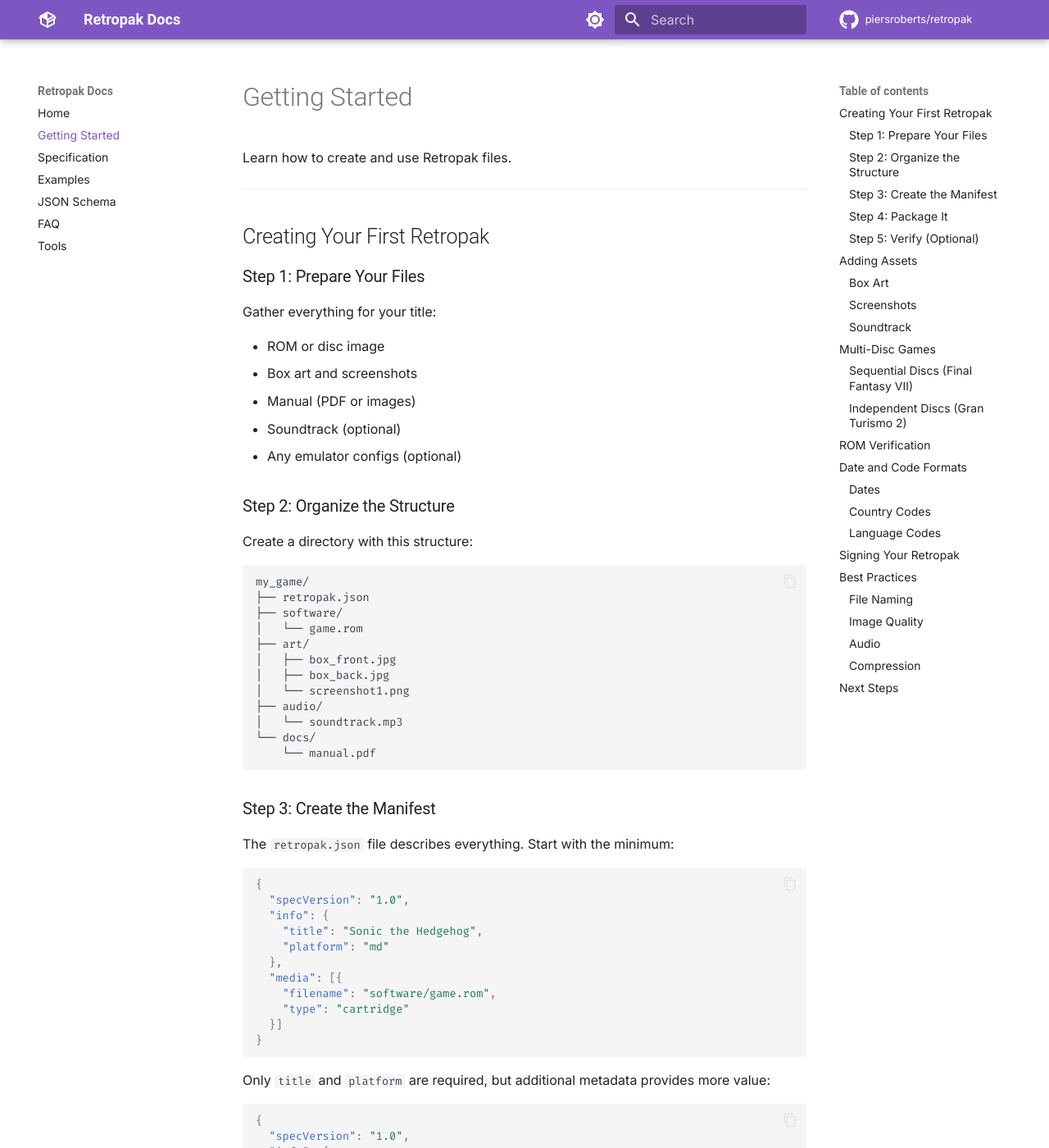
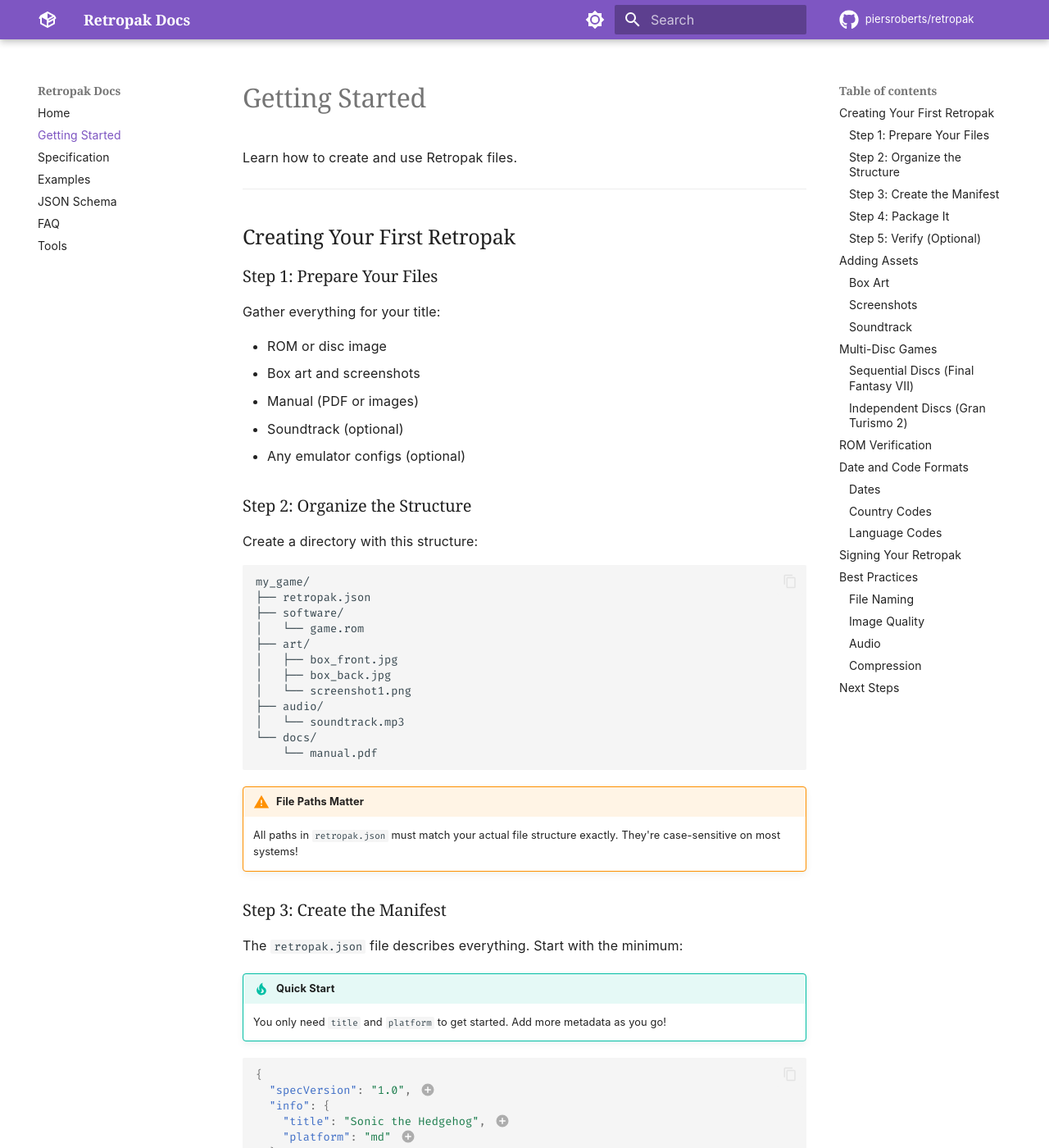
Before and after one commit to piersroberts/retropak, an MkDocs documentation site: the page built from docs/getting-started.md, in a window 1280 px wide and 1400 px high. Shown: the whole window at 82% size. Built offline with MkDocs 1.6.1 and Material for MkDocs 9.7.7, drawn with Linux system fonts in a browser that asks for light colours; comment, search, counter and statistics services are not loaded; some of the changed text lies outside the part shown.

Commit message:
Cool stuff!

````diff
--- a/docs/getting-started.md
+++ b/docs/getting-started.md
@@ -35,23 +35,34 @@ my_game/
     └── manual.pdf
 ```
 
+!!! warning "File Paths Matter"
+    All paths in `retropak.json` must match your actual file structure exactly. They're case-sensitive on most systems!
+
 ### Step 3: Create the Manifest
 
 The `retropak.json` file describes everything. Start with the minimum:
 
+!!! tip "Quick Start"
+    You only need `title` and `platform` to get started. Add more metadata as you go!
+
 ```json
 {
-  "specVersion": "1.0",
+  "specVersion": "1.0", // (1)!
   "info": {
-    "title": "Sonic the Hedgehog",
-    "platform": "md"
+    "title": "Sonic the Hedgehog", // (2)!
+    "platform": "md" // (3)!
   },
-  "media": [{
+  "media": [{ // (4)!
     "filename": "software/game.rom",
     "type": "cartridge"
   }]
 }
 ```
+
+1. Always use `"1.0"` for the current specification version
+2. The title as it appears on the box or title screen
+3. Platform code - `md` is Sega Genesis/Mega Drive
+4. Array of software files - at least one is required
 
 Only `title` and `platform` are required, but additional metadata provides more value:
 
@@ -76,17 +87,20 @@ Only `title` and `platform` are required, but additional metadata provides more
     "filename": "software/game.rom",
     "type": "cartridge",
     "region": "ntsc-u",
-    "md5": "d41d8cd98f00b204e9800998ecf8427e"
+    "md5": "d41d8cd98f00b204e9800998ecf8427e" // (1)!
   }],
   "assets": {
     "boxFront": {
       "file": "art/box_front.jpg",
-      "alt": "Sonic pointing forward with the game logo above"
+      "alt": "Sonic pointing forward with the game logo above" // (2)!
     },
     "manual": "docs/manual.pdf"
   }
 }
 ```
+
+1. Including checksums helps verify ROM authenticity and matches against known good dumps
+2. Alt text makes your Retropak accessible to screen readers - describe what's visible!
 
 ### Step 4: Package It
 
@@ -158,17 +172,21 @@ Add music tracks:
   {
     "title": "Green Hill Zone",
     "file": "audio/green_hill.mp3",
-    "background": true
+    "background": true // (1)!
   },
   {
     "title": "Boss Battle",
     "file": "audio/boss.mp3",
-    "background": false
+    "background": false // (2)!
   }
 ]
 ```
 
-The `background` flag indicates which tracks work well for menu music.
+1. Calm tracks make great menu background music
+2. Intense tracks like boss battles usually don't loop well in menus
+
+!!! tip "Soundtrack Tips"
+    The `background` flag helps frontends choose appropriate menu music. Pick tracks that loop smoothly and aren't too intense or quiet.
 
 ---
 
--- a/docs/stylesheets/custom.css
+++ b/docs/stylesheets/custom.css
@@ -1,20 +1,22 @@
 /* Custom fonts for Retropak documentation */
 
-/* Headings - using a more distinctive font */
+/* Headings - using serif font stack with Century Book style */
 h1, h2, h3, h4, h5, h6,
 .md-header__topic,
 .md-nav__title {
-  font-family: 'Space Grotesk', 'Roboto', sans-serif;
+  font-family: 'Century Schoolbook', 'New Century Schoolbook', 'Century', Georgia, 'Palatino Linotype', 'Book Antiqua', Palatino, serif;
   font-weight: 600;
+  letter-spacing: -0.01em;
 }
 
-/* Main body text - keeping Inter but can be changed */
+/* Main body text - optimized system font stack for readability */
 body,
 .md-typeset p,
 .md-typeset li,
 .md-typeset td {
-  font-family: 'Inter', -apple-system, BlinkMacSystemFont, sans-serif;
+  font-family: -apple-system, BlinkMacSystemFont, 'Segoe UI', Roboto, Oxygen, Ubuntu, Cantarell, sans-serif;
   font-weight: 400;
+  letter-spacing: 0.01em;
 }
 
 /* Optional: Adjust heading weights for better hierarchy */
--- a/mkdocs.yml
+++ b/mkdocs.yml
@@ -33,15 +33,18 @@ theme:
     - search.suggest
     - search.highlight
     - content.code.copy
+    - content.code.annotate
 
 markdown_extensions:
+  - admonition
+  - pymdownx.details
+  - pymdownx.superfences
   - pymdownx.highlight:
       anchor_linenums: true
       line_spans: __span
       pygments_lang_class: true
   - pymdownx.inlinehilite
   - pymdownx.snippets
-  - pymdownx.superfences
   - attr_list
   - tables
 
````
Also changed, not shown: docs/examples.md (+16 -4 lines), docs/faq.md (+7 -2 lines), docs/specification.md (+26 -15 lines).
